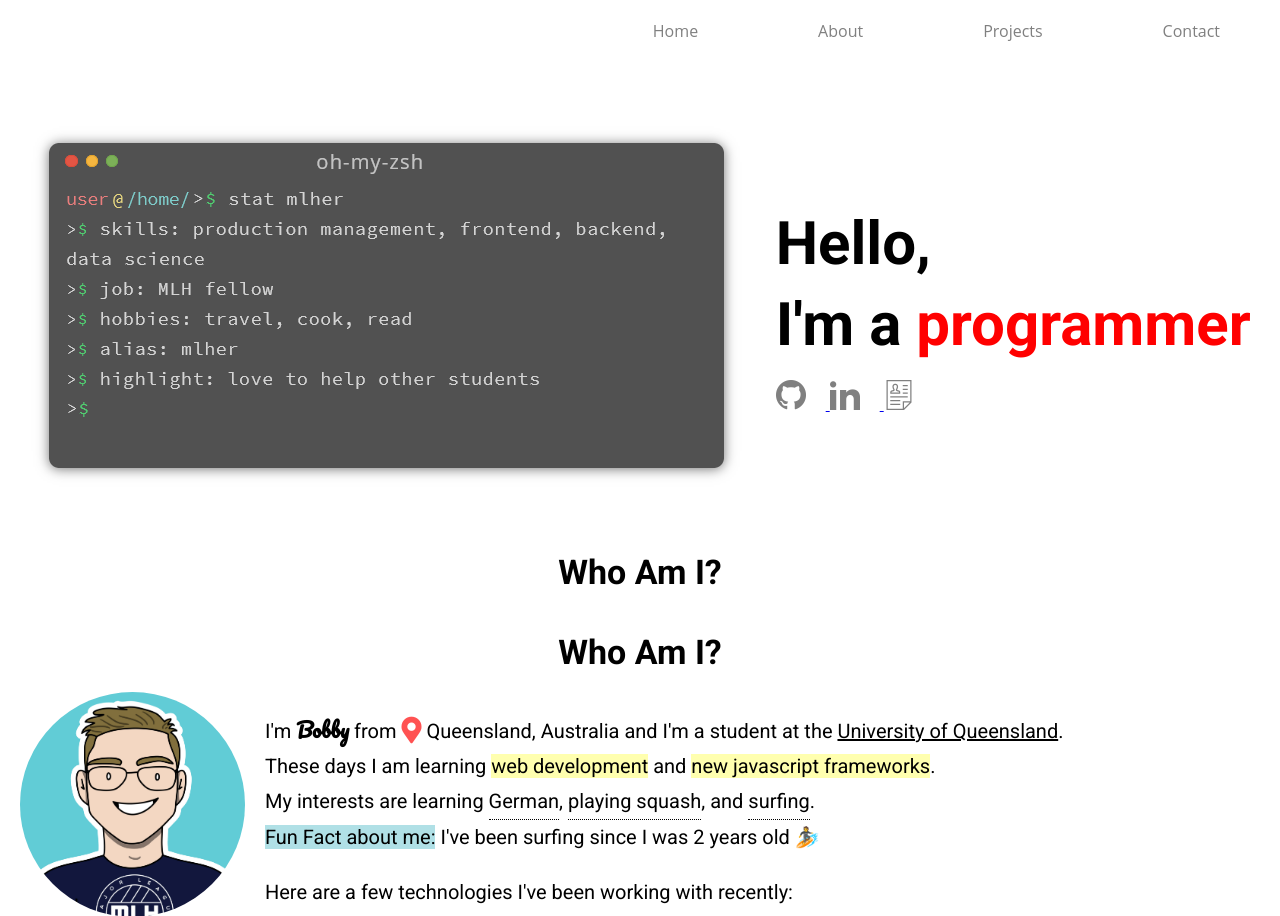
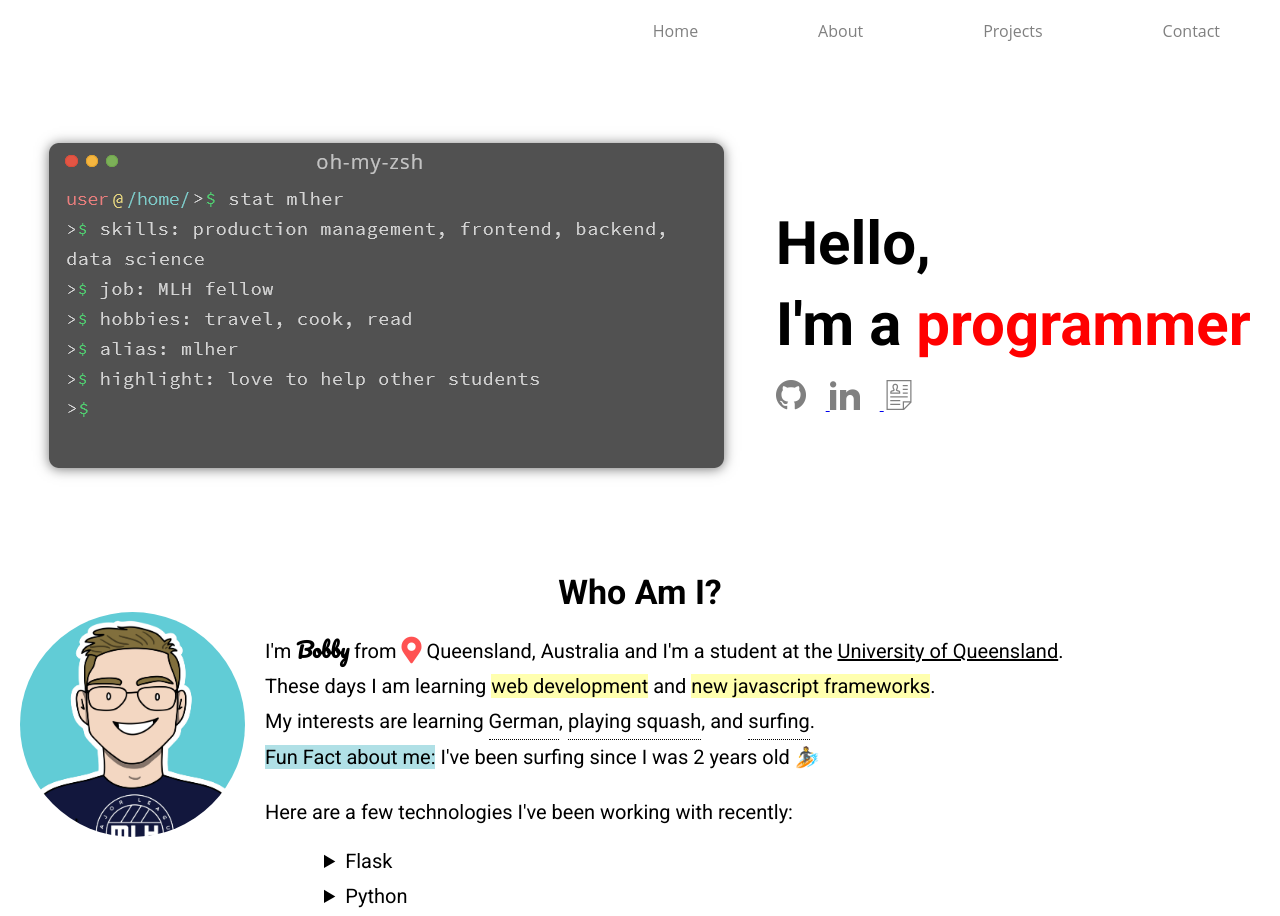
Before and after one commit to aHappyCamer/mlh-orientation-hackathon-project, a Flask app: page / in a window 1280 px wide. Shown: the top 916 px of the page. Run offline with Flask 2, Linux system fonts and the light colour scheme.

Commit message:
fix: add about title into about content block

```diff
--- a/app/templates/about.html
+++ b/app/templates/about.html
@@ -1,10 +1,9 @@
 {% extends "index.html" %}
-
 {% block about_section %}<section id="about"> </section>{% endblock %}
-
+{% block about_title %} {% endblock %}
 {% block about_content %}
-{% block about_title %} <h1 id="about-section-title"> Who Am I? </h1>{% endblock %}
 <div class="about-container">
+  <h1 id="about-section-title"> Who Am I? </h1>
     <div class="profile-image">
       <img id="image" src="../static/img/logo.jpg">
     </div>
```
